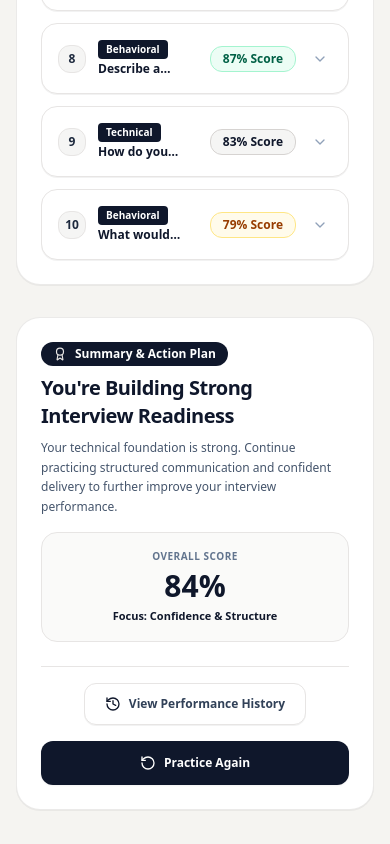
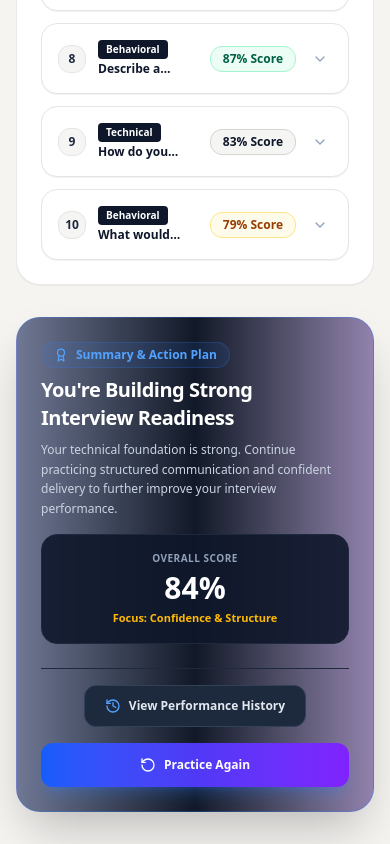
Before and after one commit to Atharva0393/interview-ai, a Next.js app: page /results in a window 390 px wide. Shown: the part 7499-8343 px from the top of the page. Built offline with nearby package versions, Linux system fonts and the light colour scheme.

Commit message:
style: remove Workspace badge pill from header and sidebar

```diff
--- a/src/app/page.tsx
+++ b/src/app/page.tsx
@@ -18,9 +18,6 @@ export default function LandingPage() {
           </div>
           <div>
             <span className="font-extrabold text-lg tracking-tight text-slate-900">InterviewAI</span>
-            <span className="ml-2 px-2 py-0.5 text-[10px] font-bold bg-stone-200 text-slate-800 border border-stone-300 rounded-md">
-              Workspace
-            </span>
           </div>
         </div>
 
--- a/src/components/layout/app-sidebar.tsx
+++ b/src/components/layout/app-sidebar.tsx
@@ -52,7 +52,6 @@ export function AppSidebar() {
                 PRO
               </span>
             </div>
-            <p className="text-[10px] text-stone-400 font-normal leading-none mt-0.5">Workspace</p>
           </div>
         </Link>
       </div>
--- a/src/components/results/results-summary.tsx
+++ b/src/components/results/results-summary.tsx
@@ -2,50 +2,50 @@
 
 import React from "react";
 import Link from "next/link";
-import { RotateCcw, History, Award } from "lucide-react";
+import { RotateCcw, History, Award, ArrowRight, ShieldCheck } from "lucide-react";
 
 export function ResultsSummary() {
   return (
-    <div className="p-6 sm:p-8 rounded-3xl bg-white border border-stone-200/80 shadow-2xs space-y-6">
+    <div className="p-6 sm:p-8 rounded-3xl bg-gradient-to-r from-blue-950/60 via-[#111827] to-violet-950/50 border border-blue-500/30 shadow-2xl space-y-6">
       <div className="flex flex-col sm:flex-row sm:items-center justify-between gap-4">
         <div className="space-y-2 max-w-xl">
-          <div className="inline-flex items-center gap-2 px-3 py-1 rounded-full bg-slate-900 text-white text-xs font-semibold">
-            <Award className="w-3.5 h-3.5 text-stone-200" />
+          <div className="inline-flex items-center gap-2 px-3 py-1 rounded-full bg-blue-500/10 border border-blue-500/20 text-xs font-bold text-blue-400">
+            <Award className="w-3.5 h-3.5" />
             <span>Summary & Action Plan</span>
           </div>
 
-          <h3 className="text-xl sm:text-2xl font-extrabold text-slate-900 tracking-tight">
+          <h3 className="text-xl sm:text-2xl font-extrabold text-white tracking-tight">
             You&apos;re Building Strong Interview Readiness
           </h3>
 
-          <p className="text-xs sm:text-sm text-slate-600 font-normal leading-relaxed">
+          <p className="text-xs sm:text-sm text-slate-300 leading-relaxed">
             Your technical foundation is strong. Continue practicing structured communication and confident delivery to further improve your interview performance.
           </p>
         </div>
 
-        <div className="p-4 rounded-2xl bg-stone-50 border border-stone-200 text-center shrink-0 space-y-1">
-          <span className="text-[10px] font-bold text-slate-500 uppercase tracking-wider block">
+        <div className="p-4 rounded-2xl bg-slate-900/90 border border-slate-800 text-center shrink-0 space-y-1">
+          <span className="text-[10px] font-bold text-slate-400 uppercase tracking-wider block">
             Overall Score
           </span>
-          <div className="text-3xl font-extrabold text-slate-900">84%</div>
-          <span className="text-[11px] font-bold text-slate-900 block">
+          <div className="text-3xl font-extrabold text-white">84%</div>
+          <span className="text-[11px] font-semibold text-amber-400 block">
             Focus: Confidence & Structure
           </span>
         </div>
       </div>
 
-      <div className="pt-4 border-t border-stone-200 flex flex-col sm:flex-row items-center justify-between gap-4">
+      <div className="pt-4 border-t border-[#1e293b] flex flex-col sm:flex-row items-center justify-between gap-4">
         <Link
           href="/history"
-          className="inline-flex items-center gap-2 px-5 py-3 rounded-xl bg-white hover:bg-stone-50 text-slate-700 text-xs font-bold border border-stone-200 transition-colors shadow-2xs"
+          className="inline-flex items-center gap-2 px-5 py-3 rounded-xl bg-slate-800 hover:bg-slate-700 text-slate-200 text-xs font-semibold border border-slate-700 transition-colors"
         >
-          <History className="w-4 h-4 text-slate-900" />
+          <History className="w-4 h-4 text-blue-400" />
           <span>View Performance History</span>
         </Link>
 
         <Link
           href="/interview/setup"
-          className="w-full sm:w-auto px-8 py-3.5 rounded-xl bg-slate-900 hover:bg-black text-white text-xs font-bold shadow-xs hover:scale-[1.01] active:scale-[0.99] transition-all flex items-center justify-center gap-2 cursor-pointer"
+          className="w-full sm:w-auto px-8 py-3.5 rounded-xl bg-gradient-to-r from-blue-600 via-indigo-600 to-violet-600 hover:from-blue-500 hover:to-violet-500 text-white text-xs font-extrabold shadow-lg shadow-blue-500/25 hover:scale-[1.02] active:scale-[0.98] transition-all flex items-center justify-center gap-2 cursor-pointer"
         >
           <RotateCcw className="w-4 h-4" />
           <span>Practice Again</span>
```
